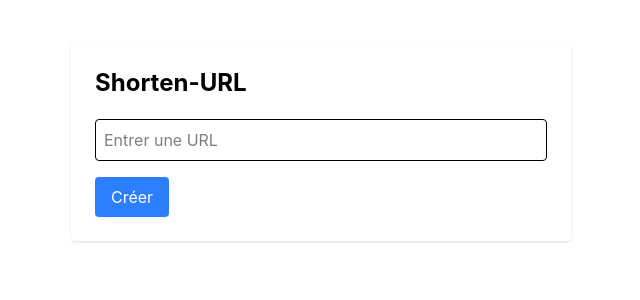
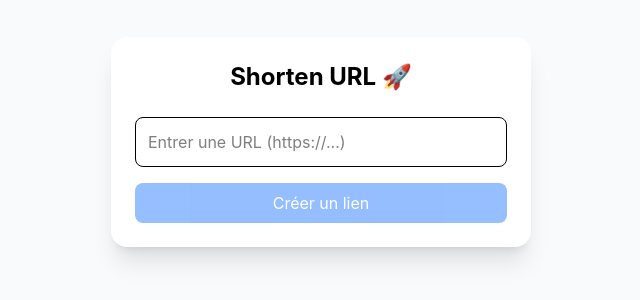
Before and after one commit to DinohRatiarisandy/shorten-url, a Vue app in the folder frontend/: page / in a window 1280 px wide. Shown: the part 258-558 px from the top of the page, without its empty margins (319-959 px from the left). Built offline with nearby package versions, Linux system fonts and the light colour scheme; no server answers.

Commit message:
feat: add a qrcode to scan

```diff
--- a/frontend/package.json
+++ b/frontend/package.json
@@ -12,6 +12,8 @@
   },
   "dependencies": {
     "@tailwindcss/vite": "^4.3.0",
+    "epic-spinners": "^2.0.0",
+    "qrcode": "^1.5.4",
     "vue": "^3.5.32"
   },
   "devDependencies": {
--- a/frontend/src/App.vue
+++ b/frontend/src/App.vue
@@ -1,12 +1,21 @@
 <script setup lang="ts">
 import { ref } from "vue";
+import QrCode from "./components/QrCode.vue";
 
 const API_URL = import.meta.env.VITE_API_URL;
+
 const url = ref("");
 const shortUrl = ref("");
+const loading = ref(false);
+const copied = ref(false);
 
 async function createShortLink() {
+	if (!url.value) return;
+
 	try {
+		loading.value = true;
+		copied.value = false;
+
 		const response = await fetch(`${API_URL}/links/`, {
 			method: "POST",
 			headers: {
@@ -16,40 +25,85 @@ async function createShortLink() {
 				original_url: url.value,
 			}),
 		});
+
 		const data = await response.json();
 
 		shortUrl.value = `${API_URL}/${data.short_code}`;
 	} catch (error) {
 		console.log(error);
+	} finally {
+		loading.value = false;
 	}
+}
+
+function copyToClipboard() {
+	if (!shortUrl.value) return;
+
+	navigator.clipboard.writeText(shortUrl.value);
+	copied.value = true;
+
+	setTimeout(() => {
+		copied.value = false;
+	}, 1500);
 }
 </script>
 
 <template>
-	<div class="min-h-screen flex items-center justify-center">
-		<div class="w-125 p-6 shadow rounded">
-			<h1 class="text-2xl font-bold mb-5">Shorten-URL</h1>
+	<div class="min-h-screen flex items-center justify-center bg-gray-50">
+		<div class="w-105 p-6 shadow-xl rounded-2xl bg-white">
+			<!-- Title -->
+			<h1 class="text-2xl font-bold mb-6 text-center">Shorten URL 🚀</h1>
 
+			<!-- Input -->
 			<input
 				v-model="url"
 				type="text"
-				placeholder="Entrer une URL"
-				class="border p-2 w-full rounded mb-4"
+				placeholder="Entrer une URL (https://...)"
+				class="border p-3 w-full rounded-lg mb-4 outline-none focus:ring-2 focus:ring-blue-400"
 			/>
 
+			<!-- Button -->
 			<button
 				@click="createShortLink"
-				class="bg-blue-500 text-white px-4 py-2 rounded"
+				:disabled="loading || !url"
+				class="w-full bg-blue-500 text-white py-2 rounded-lg flex items-center justify-center gap-2 disabled:opacity-50"
 			>
-				Créer
+				<span v-if="loading">⏳ Génération...</span>
+				<span v-else>Créer un lien</span>
 			</button>
 
-			<div v-if="shortUrl" class="mt-4">
-				<p>Lien généré :</p>
+			<!-- Result -->
+			<div v-if="shortUrl" class="mt-6">
+				<p class="mb-2 font-medium">Lien généré :</p>
 
-				<a :href="shortUrl" target="_blank" class="text-blue-500">
-					{{ shortUrl }}
-				</a>
+				<div class="flex items-center gap-2 bg-gray-100 p-3 rounded-lg">
+					<a
+						:href="shortUrl"
+						target="_blank"
+						class="text-blue-600 break-all flex-1"
+					>
+						{{ shortUrl }}
+					</a>
+
+					<!-- Copy button -->
+					<button
+						@click="copyToClipboard"
+						class="p-2 hover:bg-gray-200 rounded-lg transition"
+						title="Copier"
+					>
+						📋
+					</button>
+				</div>
+
+				<!-- Copied message -->
+				<p v-if="copied" class="text-green-500 text-sm mt-2">
+					Copied ✔
+				</p>
+			</div>
+
+			<!-- QR Code -->
+			<div v-if="shortUrl && !loading" class="mt-6 flex justify-center">
+				<QrCode :url="shortUrl" />
 			</div>
 		</div>
 	</div>
--- /dev/null
+++ b/frontend/src/components/QrCode.vue
@@ -0,0 +1,33 @@
+<script setup>
+import { ref, watch } from "vue";
+import QRCode from "qrcode";
+
+const props = defineProps({
+	url: String,
+});
+
+const qrImage = ref("");
+
+const generateQR = async (value) => {
+	if (!value) return;
+
+	qrImage.value = await QRCode.toDataURL(value, {
+		width: 200,
+		margin: 2,
+	});
+};
+
+watch(
+	() => props.url,
+	(newVal) => {
+		generateQR(newVal);
+	},
+	{ immediate: true },
+);
+</script>
+
+<template>
+	<div v-if="qrImage">
+		<img :src="qrImage" alt="QR Code" />
+	</div>
+</template>
```
Also changed, not shown: 1 other file (tests, documents, lock files or other folders).
